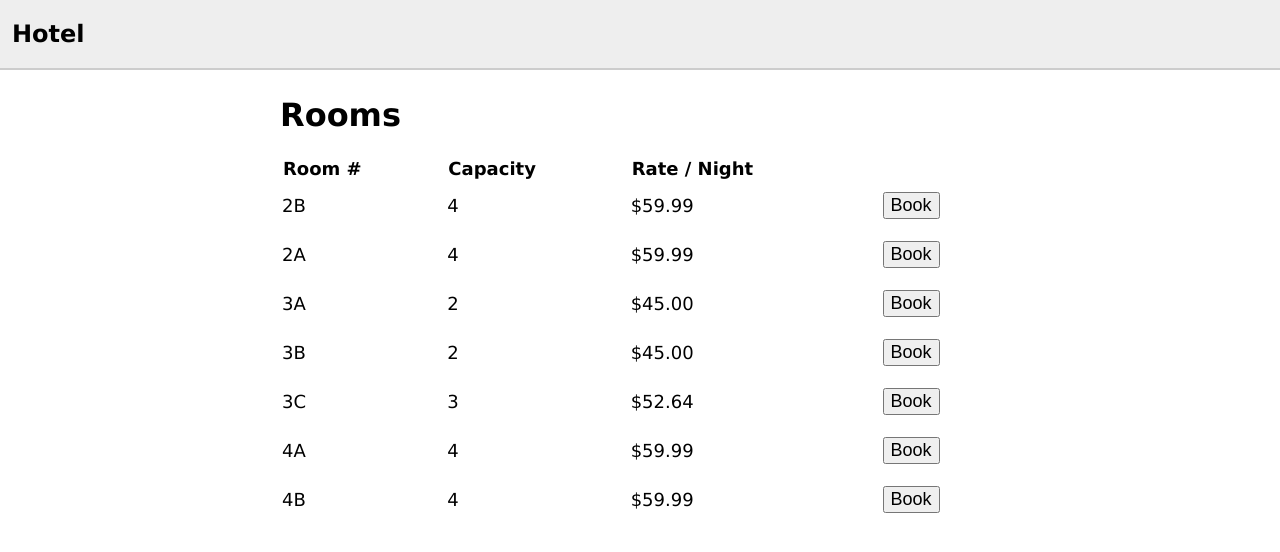
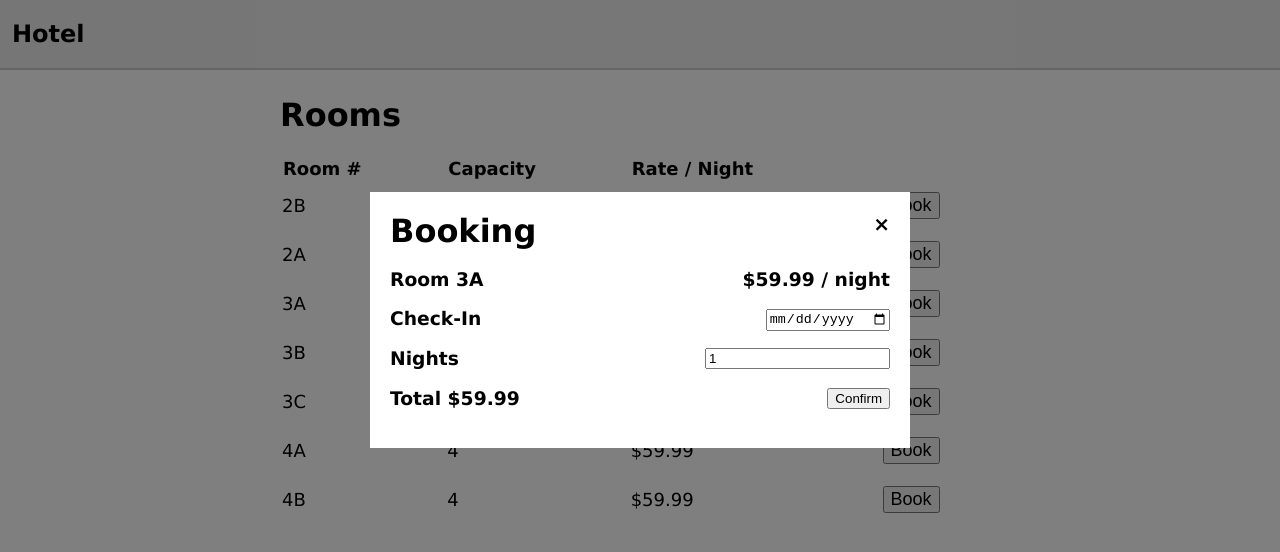
Before and after one commit to jaycribas/phase-3-challenge-c, a plain HTML site: page part-3/hotel.html in a window 1280 px wide. Drawn offline with Linux system fonts and the light colour scheme.

Commit message:
Builds static modal

```diff
--- a/part-3/hotel.html
+++ b/part-3/hotel.html
@@ -67,5 +67,27 @@
         </tbody>
       </table>
     </div>
+    <div id='modal' class='modal'>
+      <div class='modal-content'>
+        <span class='close float-right'>&times;</span>
+        <h1 class='modal-header'>Booking</h1>
+
+        <h3>Room 3A
+          <span class='float-right'>$59.99 / night</span>
+        </h3>
+
+        <span class='float-right'><input type='date' /></span>
+        <h3>Check-In</h3>
+
+        <span class='float-right'>
+          <input id='nights' type='number' min='1' value='1'/>
+        </span>
+        <h3>Nights</h3>
+
+        <h3>Total $59.99
+          <button class='float-right'>Confirm</button>
+        </h3>
+      </div>
+    </div>
   </body>
 </html>
--- a/part-3/styles.css
+++ b/part-3/styles.css
@@ -45,3 +45,40 @@ body {
 .room-list td button {
   font-size: 18px;
 }
+
+/* Modal */
+.modal {
+  /*display: none;*/
+  position: fixed;
+  z-index: 1;
+  left: 0;
+  top: 0;
+  width: 100%;
+  height: 100%;
+  overflow: auto;
+  background-color: rgba(0, 0, 0, 0.5);
+}
+
+.modal-content {
+  background-color: white;
+  margin: 15% auto;
+  padding: 20px;
+  width: 500px;
+}
+
+.modal-header {
+  margin: 0;
+}
+
+.close {
+  font-size: 20px;
+  font-weight: bold;
+}
+
+.float-right {
+  float: right;
+}
+
+.close:hover {
+  cursor: pointer;
+}
```
